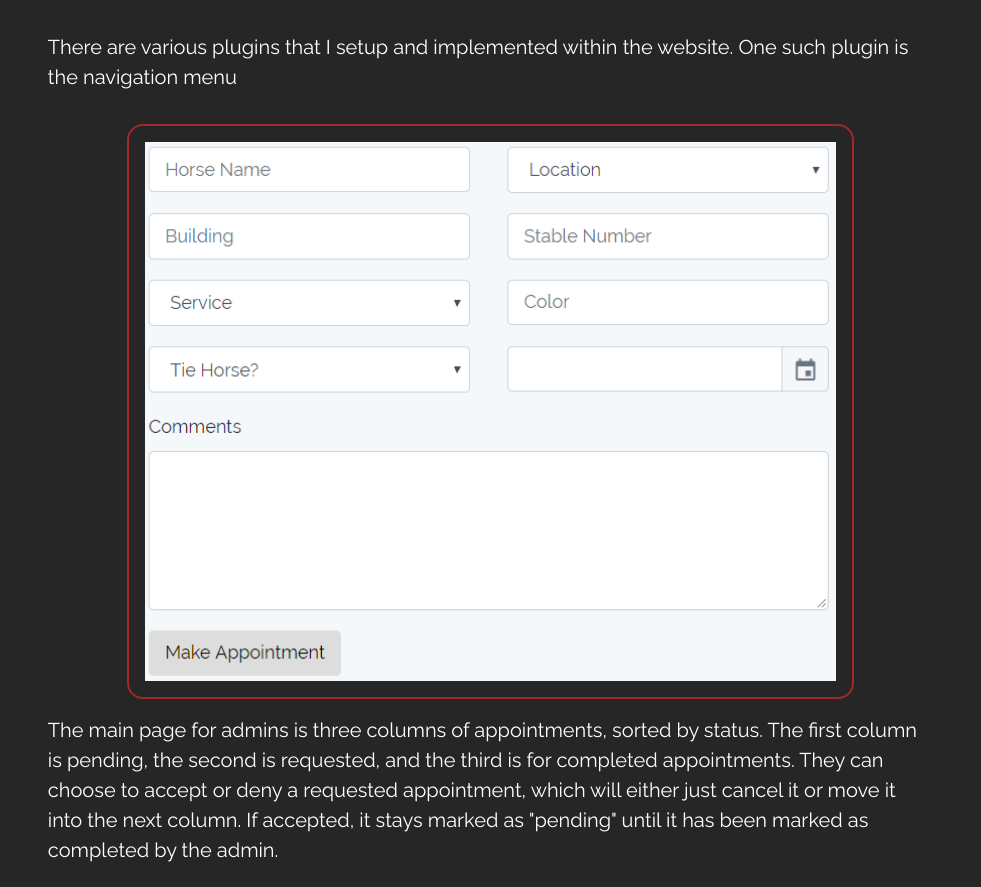
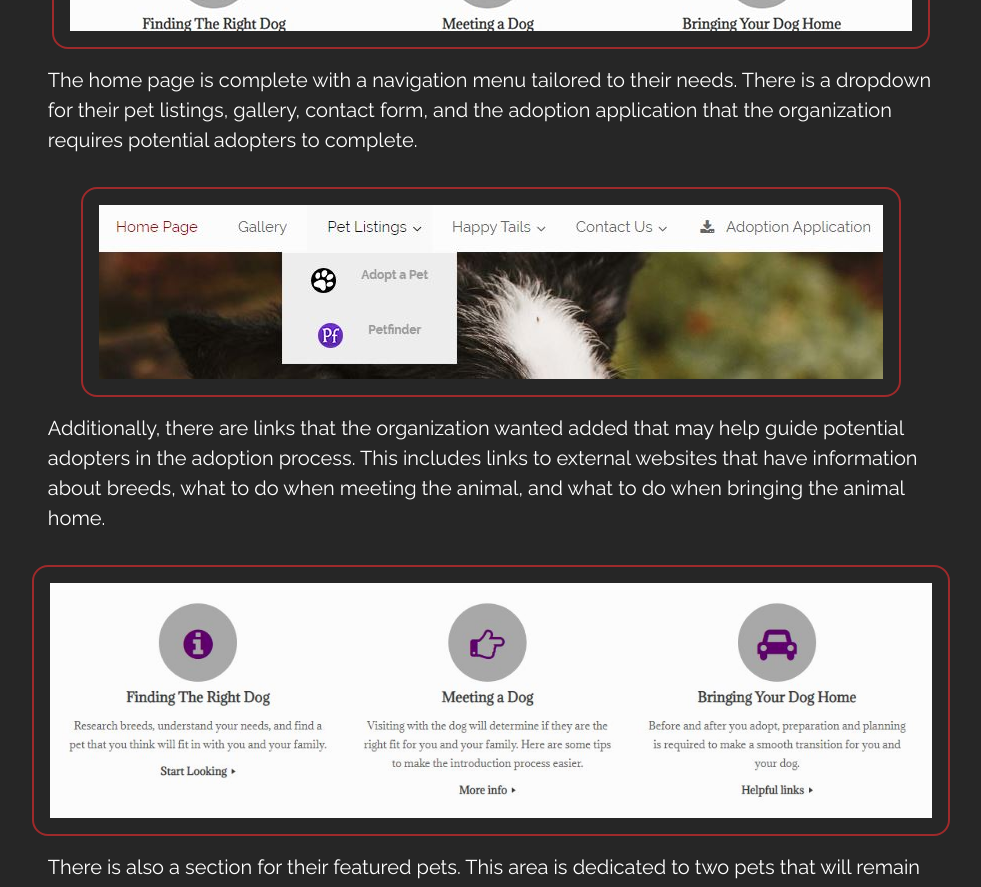
Before and after one commit to ejoebanks/eliweb, an Angular app: page /dogrescue in a window 1280 px wide. Shown: the part 1840-2727 px from the top of the page, without its empty margins (149-1130 px from the left). Built offline with nearby package versions, Linux system fonts and the light colour scheme; a web font is replaced by a local one.

Commit message:
Added more descriptions, images

```diff
--- a/src/app/dogrescue/dogrescue.component.html
+++ b/src/app/dogrescue/dogrescue.component.html
@@ -34,7 +34,7 @@
         </div>
       </div>
 
-      <img src="assets/horse_content.jpg" class="img-thumbnail mb-4" alt="">
+      <img src="assets/dog_content.jpg" class="img-thumbnail mb-4" alt="">
 
     </div>
 
@@ -47,62 +47,59 @@
           website to suit the basic needs of the organization, such as displaying
           their pet listings, a way to display their featured pets, and have general
           information about the organization.  I worked with the organization directly
-          to work towards their needs and more.
+          to work towards their website needs and more, including designing and editing
+          all of the images on the website.
         </p>
 
         <div class="text-center">
-          <img src="assets/horse_home.PNG" class="img-thumbnail paragraph-img-border" alt="" data-action="zoom" style="">
+          <img src="assets/dog_website.jpg" class="img-thumbnail paragraph-img-border" alt="" data-action="zoom" style="">
         </div>
 
         <p>
-
-        </p>
-
-        <p>
-          There are various plugins that I setup and implemented within the website.
-          One such plugin is the navigation menu
+          The home page is complete with a navigation menu tailored to their needs.
+          There is a dropdown for their pet listings, gallery, contact form, and the
+          adoption application that the organization requires potential adopters to
+          complete.
         </p>
 
         <div class="text-center">
-          <img src="assets/horse_schedule.PNG" class="img-thumbnail paragraph-img-border" alt="" data-action="zoom" style="">
+          <img src="assets/dog_nav.JPG" class="img-thumbnail paragraph-img-border" alt="" data-action="zoom" style="">
         </div>
 
         <p>
-          The main page for admins is three columns of appointments, sorted by status. The
-          first column is pending, the second is requested, and the third is for completed
-          appointments. They can choose to accept or deny a requested appointment, which
-          will either just cancel it or move it into the next column. If accepted, it stays
-          marked as "pending" until it has been marked as completed by the admin.
+          Additionally, there are links that the organization wanted added that
+          may help guide potential adopters in the adoption process.  This includes
+          links to external websites that have information about breeds, what to do
+          when meeting the animal, and what to do when bringing the animal home.
         </p>
 
         <div class="text-center">
-          <img src="assets/horse-appts.PNG" class="img-thumbnail paragraph-img-border" alt="" data-action="zoom" style="">
+          <img src="assets/dog_links.JPG" class="img-thumbnail paragraph-img-border" alt="" data-action="zoom" style="">
         </div>
 
         <p>
-          Using Javascript FullCalendar, a calendar is displayed that lists the scheduled
-          appointments. This was done both to give the horse braider(s) a clear view of their
-          appointments, and give the clients a look at any openings. As the majority of
-          work is done overnight, sometimes a certain job may be pushed off until the next morning or
-          one might be done the night before. As such, appointments can be easily dragged and dropped
-          to move them to applicable day. Each cell contains the horse and barn name, and each one
-          is color coordinated to match their status; yellow for requested, blue for accepted, and
-          green for complete.
+          There is also a section for their featured pets.  This area is dedicated
+          to two pets that will remain there for a specified amount of time.  I edited
+          the images, using Adobe Photoshop, and posted them.  I continue to edit and
+          add new images to this section.
         </p>
 
         <div class="text-center">
-          <img src="assets/horse_calendar.PNG" class="img-thumbnail paragraph-img-border" alt="" data-action="zoom" style="">
+          <img src="assets/dog_featured.jpg" class="img-thumbnail paragraph-img-border" alt="" data-action="zoom" style="">
         </div>
 
         <p>
-          There are also notifications implemented within the application, with certain
-          triggers. The first one is a simple "new user" notification that is just sent
-          to the admin(s) when a user has made a new account. Another one is an
-          order confirmation of sorts, which is sent to the user who makes an appointment,
-          just notifying them that their request has been submitted. Lastly, there is an
-          appointment reminder that is sent to the client notifying them of their upcoming
-          appointment.
+          Various plugins have been setup and implemented within the website.
+          MetaSlider is used for the main image below the navigation menu, Ninja
+          Forms has been used for the adoption application, and a menu plugin along
+          with a widget for the contact form within the navigation menu.
         </p>
+
+        <div class="text-center">
+          <img src="assets/dog_application.JPG" class="img-thumbnail paragraph-img-border" alt="" data-action="zoom" style="">
+        </div>
+
+        <br />
 
         <div class="text-center my-6">
           <a [routerLink]="['/']" class="btn btn-primary">Home</a>
```
